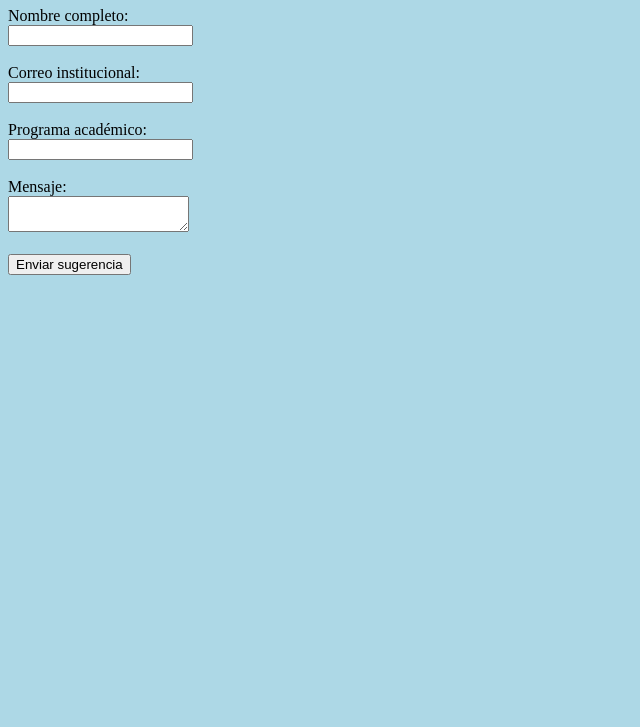
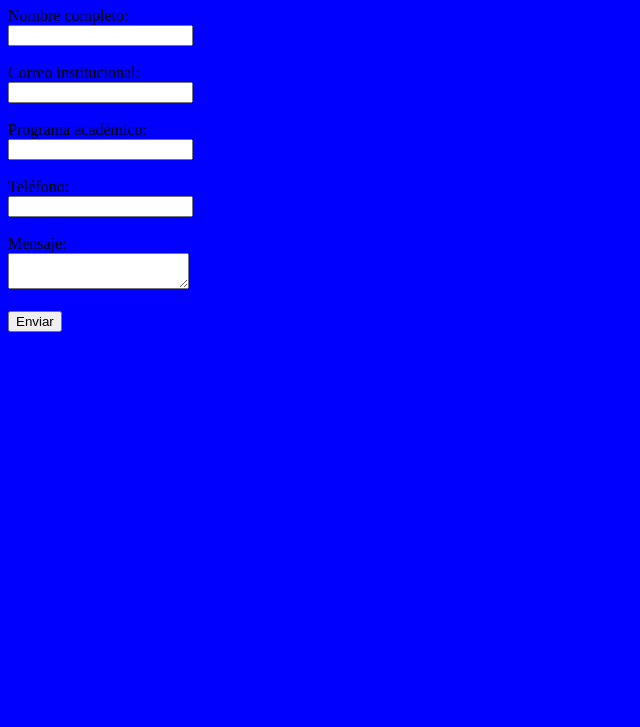
Before and after one commit to asanchez1770/miapp, a plain HTML site: page index.html in a window 1280 px wide. Shown: the part 73-800 px from the top of the page, without its empty margins (0-640 px from the left). Drawn offline with Linux system fonts and the light colour scheme.

Commit message:
agrego campo telefono formulario

```diff
--- a/index.html
+++ b/index.html
@@ -4,24 +4,29 @@
 <title>Buzón CUC Escucha</title>
 </head>
 
-<body style="background-color: lightblue;">
+<body style="background-color: blue;">
 
 <h1>Buzón CUC Escucha</h1>
 
 <form>
-<label>Nombre completo:</label><br>
+
+Nombre completo:<br>
 <input type="text"><br><br>
 
-<label>Correo institucional:</label><br>
+Correo institucional:<br>
 <input type="email"><br><br>
 
-<label>Programa académico:</label><br>
+Programa académico:<br>
 <input type="text"><br><br>
 
-<label>Mensaje:</label><br>
+Teléfono:<br>
+<input type="text"><br><br>
+
+Mensaje:<br>
 <textarea></textarea><br><br>
 
-<button type="submit">Enviar sugerencia</button>
+<input type="submit" value="Enviar">
+
 </form>
 
 </body>
```
